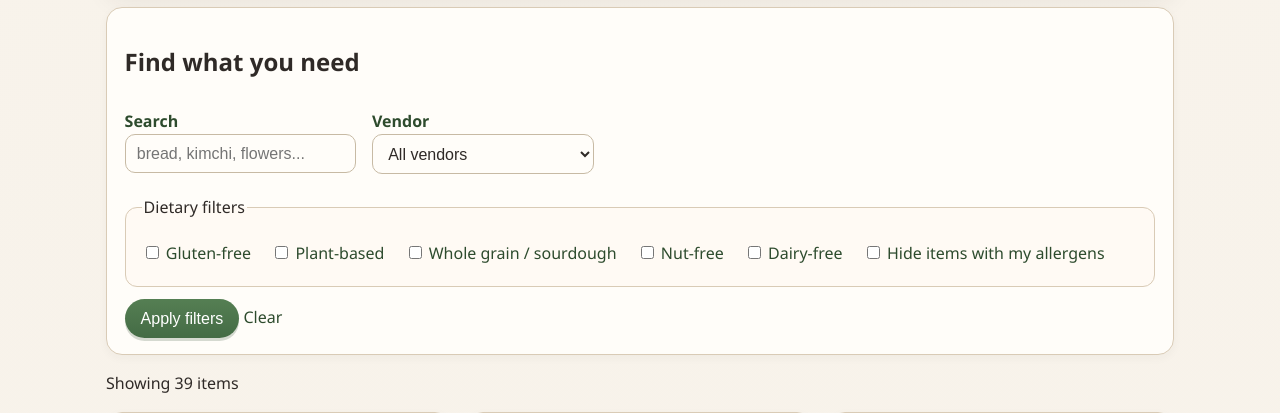
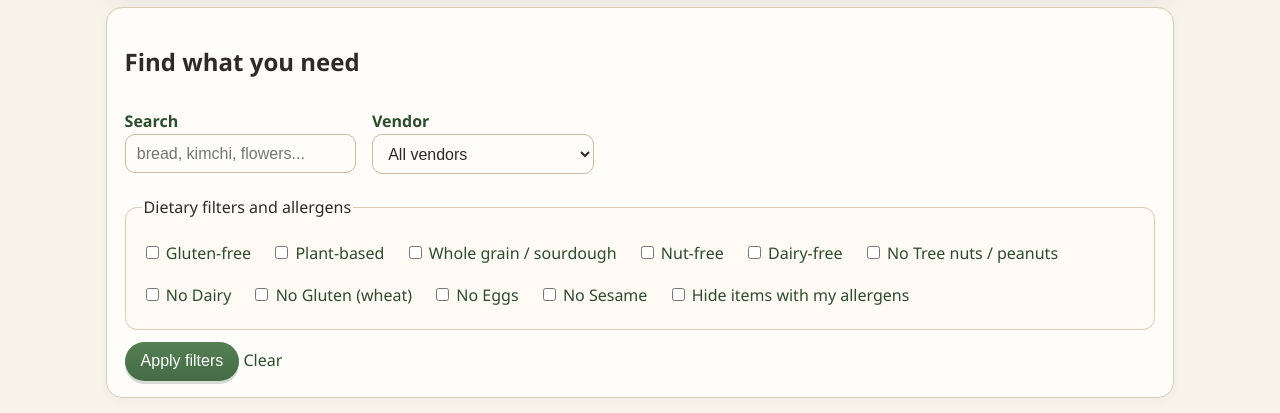
Before and after one commit to AarushV123/Intro-to-Programming-FBLA-2026-2027-, a Flask app: page / in a window 1280 px wide. Shown: the part 257-670 px from the top of the page. Run offline with Flask 3, Linux system fonts and the light colour scheme.

Commit message:
allergens

```diff
--- a/app.py
+++ b/app.py
@@ -551,6 +551,11 @@ def shop():
 # we use this to create the actuall shop page
 # the tags, vendors, searchs.... are put here because they are used to filter the items displayed on the shop page
     chosen_tags = request.args.getlist("tag")
+    valid_allergens = {key for key, _ in ALLERGENS}
+    chosen_allergens = [
+        allergen for allergen in request.args.getlist("allergen")
+        if allergen in valid_allergens
+    ]
     vendor = request.args.get("vendor", "")
     search = request.args.get("q", "").strip().lower()
     hide_allergens = request.args.get("hide") == "1"
@@ -565,6 +570,11 @@ def shop():
             continue
         if any(tag not in product["tags"] for tag in chosen_tags):
             continue
+        if any(
+            allergen in product["contains"] or allergen in product["may_contain"]
+            for allergen in chosen_allergens
+        ):
+            continue
         hits = allergen_hits(product, allergens)
         if hide_allergens and hits:
             continue
@@ -572,6 +582,7 @@ def shop():
 
     return render_template(
         "shop.html", items=items, vendors=VENDORS, diet_tags=DIET_TAGS,
+        allergens_list=ALLERGENS, chosen_allergens=chosen_allergens,
         chosen_tags=chosen_tags, vendor=vendor, search=request.args.get("q", ""),
         hide=hide_allergens, allergens=allergens, next_date=next_date,
         days_away=(next_date - date.today()).days if next_date else None,
--- a/templates/shop.html
+++ b/templates/shop.html
@@ -36,9 +36,12 @@
     </label>
   </div>
   <fieldset>
-    <legend>Dietary filters</legend>
+    <legend>Dietary filters and allergens</legend>
     {% for tag, label in diet_tags %}
       <label class="check"><input type="checkbox" name="tag" value="{{ tag }}" {% if tag in chosen_tags %}checked{% endif %}> {{ label }}</label>
+    {% endfor %}
+    {% for allergen, label in allergens_list %}
+      <label class="check"><input type="checkbox" name="allergen" value="{{ allergen }}" {% if allergen in chosen_allergens %}checked{% endif %}> No {{ label }}</label>
     {% endfor %}
     <label class="check"><input type="checkbox" name="hide" value="1" {% if hide %}checked{% endif %}> Hide items with my allergens</label>
   </fieldset>
```
